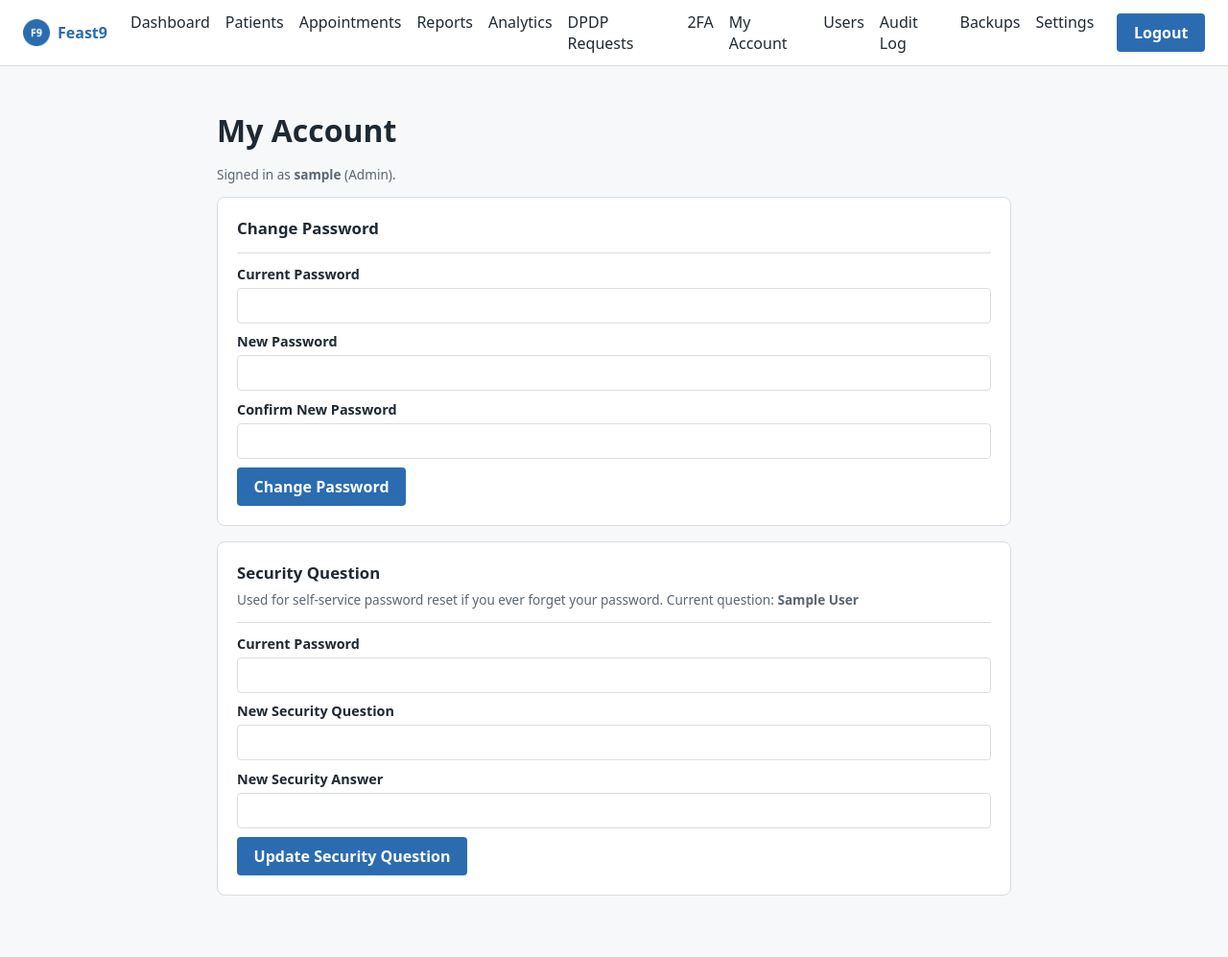
After one commit to jamedevasi/Feast9_version2, a Flask app: page /account/ in a window 1280 px wide. The commit adds this page. Shown: the whole page at 96% size. Run offline with Flask 3, Linux system fonts and the light colour scheme; the visitor is signed in with stand-in values (Sample User, id 1); tables that the repository leaves empty hold one stand-in row (values such as "Sample post").

Commit message:
Add Security Question / Change Password self-service (§5.1, §5.13)
The security question/answer were collected at setup and user
creation since Phase 1 but never actually used anywhere — §5.1's
"self-service password reset, no email needed" was never built.
Adds /forgot-password -> /forgot-password/verify, sharing the same
login_attempts IP rate-limit bucket as regular login (a wrong
security answer counts the same as a failed login password). TOTP
isn't asked for during reset — only the password changes, and TOTP
still gates the login that follows, so 2FA isn't bypassed.

Change Password and Security Question deliberately don't live on
/settings despite §5.13 listing them as Settings sections — that page
is admin-only end to end, but every role needs to manage their own
credentials, and §5.13's section list predates multi-user roles
(§14). They live on a new self-service /account page instead, linked
from the nav for every role.

Co-Authored-By: Claude Sonnet 5 <noreply@anthropic.com>

```diff
--- a/app/__init__.py
+++ b/app/__init__.py
@@ -24,6 +24,7 @@ def create_app():
 
     app.config["MAX_CONTENT_LENGTH"] = 15 * 1024 * 1024  # 15 MB — clinical attachments are small files
 
+    from app.routes.account_routes import bp as account_bp
     from app.routes.analytics_routes import bp as analytics_bp
     from app.routes.appointment_routes import bp as appointment_bp
     from app.routes.audit_routes import bp as audit_bp
@@ -44,6 +45,7 @@ def create_app():
     from app.routes.user_routes import bp as user_bp
 
     app.register_blueprint(auth_bp)
+    app.register_blueprint(account_bp)
     app.register_blueprint(dashboard_bp)
     app.register_blueprint(patient_bp)
     app.register_blueprint(case_bp)
--- a/app/db.py
+++ b/app/db.py
@@ -532,6 +532,30 @@ def set_user_active(user_id, is_active, actor=None):
     conn.close()
 
 
+def update_user_password(user_id, password_hash, actor=None):
+    """Self-service change-password (logged in) and the forgot-password reset flow
+    (§5.1 'self-service password reset — no email needed') both call this — the only
+    difference is where the caller got its authorization from."""
+    conn = get_db()
+    conn.execute("UPDATE admin SET password_hash = ?, updated_at = ? WHERE id = ?", (password_hash, now_iso(), user_id))
+    _write_audit(conn, actor, "password_changed", "user", user_id)
+    conn.commit()
+    conn.close()
+
+
+def update_security_question(user_id, security_question, security_answer_hash, actor=None):
+    conn = get_db()
+    conn.execute(
+        "UPDATE admin SET security_question = ?, security_answer_hash = ?, updated_at = ? WHERE id = ?",
+        (security_question, security_answer_hash, now_iso(), user_id),
+    )
+    # Never log the question/answer text itself — same redaction principle as every other
+    # sensitive free-text field (patient edits, visit notes, etc.).
+    _write_audit(conn, actor, "security_question_changed", "user", user_id)
+    conn.commit()
+    conn.close()
+
+
 # ── TOTP 2FA ─────────────────────────────────────────────────────────────
 # totp_secret is set (pending) as soon as setup starts but totp_enabled stays 0
 # until the user proves they can generate a valid code with it — see
--- /dev/null
+++ b/app/routes/account_routes.py
@@ -0,0 +1,61 @@
+"""Self-service account management — Change Password and Security Question, available
+to every logged-in role. feast9_v2_agents.md §5.13 lists these as Settings sections, but
+/settings is admin-only for clinic-wide configuration (Doctors, Clinic Details, Backups,
+...) — that page predates multi-user roles (§14), and a doctor/receptionist still needs
+to manage their own credentials, so this lives on its own page rather than behind
+Settings' admin gate."""
+from flask import Blueprint, flash, redirect, render_template, request, session, url_for
+
+from app import db
+from app.auth import check_password, current_actor, hash_password, login_required
+from app.csrf import validate_csrf
+
+bp = Blueprint("account", __name__, url_prefix="/account")
+
+
+@bp.route("/", methods=["GET", "POST"])
+@login_required
+def index():
+    user = db.get_user_by_id(session["admin_id"])
+    if request.method == "POST":
+        validate_csrf(request.form.get("csrf_token"))
+        form = request.form.get("form")
+        if form == "change_password":
+            _change_password(user)
+        elif form == "security_question":
+            _change_security_question(user)
+        return redirect(url_for("account.index"))
+
+    return render_template("account.html", user=user)
+
+
+def _change_password(user):
+    current_password = request.form.get("current_password", "")
+    new_password = request.form.get("new_password", "")
+    confirm = request.form.get("confirm_password", "")
+
+    if not check_password(user["password_hash"], current_password):
+        flash("Current password is incorrect.", "warning")
+    elif len(new_password) < 8:
+        flash("New password must be at least 8 characters.", "warning")
+    elif new_password != confirm:
+        flash("New passwords do not match.", "warning")
+    else:
+        db.update_user_password(user["id"], hash_password(new_password), actor=current_actor())
+        flash("Password changed.", "success")
+
+
+def _change_security_question(user):
+    current_password = request.form.get("current_password", "")
+    question = request.form.get("security_question", "").strip()
+    answer = request.form.get("security_answer", "").strip()
+
+    if not check_password(user["password_hash"], current_password):
+        flash("Current password is incorrect.", "warning")
+    elif not question:
+        flash("Security question is required.", "warning")
+    elif not answer:
+        flash("Security answer is required.", "warning")
+    else:
+        db.update_security_question(user["id"], question, hash_password(answer.lower()), actor=current_actor())
+        flash("Security question updated.", "success")
--- a/app/routes/auth_routes.py
+++ b/app/routes/auth_routes.py
@@ -169,6 +169,71 @@ def login_totp():
     return render_template("login_totp.html", errors=errors)
 
 
+@bp.route("/forgot-password", methods=["GET", "POST"])
+def forgot_password():
+    """Step 1 of self-service password reset (§5.1: "no email needed") — enter a
+    username, land on the security question for that account."""
+    errors = []
+    if request.method == "POST":
+        validate_csrf(request.form.get("csrf_token"))
+        ip = request.remote_addr or "unknown"
+
+        if is_rate_limited(ip):
+            errors.append("Too many attempts. Please try again in 15 minutes.")
+        else:
+            username = request.form.get("username", "").strip()
+            user = db.get_user_by_username(username)
+            if user:
+                session["reset_pending_user_id"] = user["id"]
+                return redirect(url_for("auth.forgot_password_verify"))
+            db.record_failed_login(ip)
+            errors.append("No account found with that username.")
+
+    return render_template("forgot_password.html", errors=errors)
+
+
+@bp.route("/forgot-password/verify", methods=["GET", "POST"])
+def forgot_password_verify():
+    pending_id = session.get("reset_pending_user_id")
+    if not pending_id:
+        return redirect(url_for("auth.forgot_password"))
+    user = db.get_user_by_id(pending_id)
+    if not user or not user["is_active"]:
+        session.pop("reset_pending_user_id", None)
+        return redirect(url_for("auth.forgot_password"))
+
+    errors = []
+    if request.method == "POST":
+        validate_csrf(request.form.get("csrf_token"))
+        ip = request.remote_addr or "unknown"
+
+        if is_rate_limited(ip):
+            errors.append("Too many attempts. Please try again in 15 minutes.")
+        else:
+            answer = request.form.get("security_answer", "").strip().lower()
+            new_password = request.form.get("new_password", "")
+            confirm = request.form.get("confirm_password", "")
+
+            if not check_password(user["security_answer_hash"], answer):
+                db.record_failed_login(ip)
+                errors.append("Incorrect answer to the security question.")
+            elif len(new_password) < 8:
+                errors.append("Password must be at least 8 characters.")
+            elif new_password != confirm:
+                errors.append("Passwords do not match.")
+            else:
+                db.clear_failed_logins(ip)
+                actor = {"user_id": user["id"], "role": user["role"], "ip": ip, "user_agent": ""}
+                db.update_user_password(user["id"], hash_password(new_password), actor=actor)
+                session.pop("reset_pending_user_id", None)
+                flash("Password reset. Please log in with your new password.", "success")
+                return redirect(url_for("auth.login"))
+
+    return render_template(
+        "forgot_password_verify.html", errors=errors, security_question=user["security_question"]
+    )
+
+
 @bp.route("/reauth", methods=["GET", "POST"])
 @login_required
 def reauth():
--- a/app/static/style.css
+++ b/app/static/style.css
@@ -135,6 +135,8 @@ body.auth-page .auth-card button[type="submit"] {
   font-size: 0.8rem;
   padding: 1.75rem 1rem 0.5rem;
 }
+
+.forgot-password-link { text-align: center; font-size: 0.85rem; margin-top: -0.5rem; }
 
 .login-image-preview {
   display: block;
--- /dev/null
+++ b/app/templates/account.html
@@ -0,0 +1,31 @@
+{% extends "base.html" %}
+{% block title %}My Account — Feast9{% endblock %}
+{% block content %}
+<h1>My Account</h1>
+<p class="muted-note">Signed in as <strong>{{ user.username }}</strong> ({{ user.role|capitalize }}).</p>
+
+<section class="card">
+  <h2>Change Password</h2>
+  <form method="post" action="{{ url_for('account.index') }}" class="inline-form">
+    <input type="hidden" name="csrf_token" value="{{ csrf_token() }}">
+    <input type="hidden" name="form" value="change_password">
+    <label>Current Password<input type="password" name="current_password" required autocomplete="current-password"></label>
+    <label>New Password<input type="password" name="new_password" required minlength="8" autocomplete="new-password"></label>
+    <label>Confirm New Password<input type="password" name="confirm_password" required minlength="8" autocomplete="new-password"></label>
+    <button type="submit">Change Password</button>
+  </form>
+</section>
+
+<section class="card">
+  <h2>Security Question</h2>
+  <p class="muted-note">Used for self-service password reset if you ever forget your password. Current question: <strong>{{ user.security_question }}</strong></p>
+  <form method="post" action="{{ url_for('account.index') }}" class="inline-form">
+    <input type="hidden" name="csrf_token" value="{{ csrf_token() }}">
+    <input type="hidden" name="form" value="security_question">
+    <label>Current Password<input type="password" name="current_password" required autocomplete="current-password"></label>
+    <label>New Security Question<input type="text" name="security_question" required></label>
+    <label>New Security Answer<input type="text" name="security_answer" required></label>
+    <button type="submit">Update Security Question</button>
+  </form>
+</section>
+{% endblock %}
--- a/app/templates/base.html
+++ b/app/templates/base.html
@@ -20,6 +20,7 @@
       {% endif %}
       <a href="{{ url_for('dpdp.list_view') }}">DPDP Requests{% if pending_data_requests_count %} ({{ pending_data_requests_count }}){% endif %}</a>
       <a href="{{ url_for('totp.setup') }}">2FA</a>
+      <a href="{{ url_for('account.index') }}">My Account</a>
       {% if session.get('role') == 'admin' %}
       <a href="{{ url_for('users.list_view') }}">Users</a>
       <a href="{{ url_for('audit.list_view') }}">Audit Log</a>
--- a/app/templates/login.html
+++ b/app/templates/login.html
@@ -21,6 +21,7 @@
     <label>Password<input type="password" name="password" required autocomplete="current-password"></label>
     <button type="submit">Log In</button>
   </form>
+  <p class="forgot-password-link"><a href="{{ url_for('auth.forgot_password') }}">Forgot password?</a></p>
 
   <div class="verse-block">
     "...for I am the LORD, who heals you."
--- a/app/templates/settings.html
+++ b/app/templates/settings.html
@@ -60,5 +60,5 @@
   </form>
 </section>
 
-<p class="empty-state">Security Question and Change Password are not built yet.</p>
+<p class="empty-state">Security Question and Change Password are self-service — see <a href="{{ url_for('account.index') }}">My Account</a> in the navigation bar.</p>
 {% endblock %}
```
Also changed, not shown: CLAUDE.md (+2 -1 lines), app/templates/forgot_password.html (added, +22 -0 lines), app/templates/forgot_password_verify.html (added, +24 -0 lines), tests/test_account_and_password_reset.py (added, +277 -0 lines).
